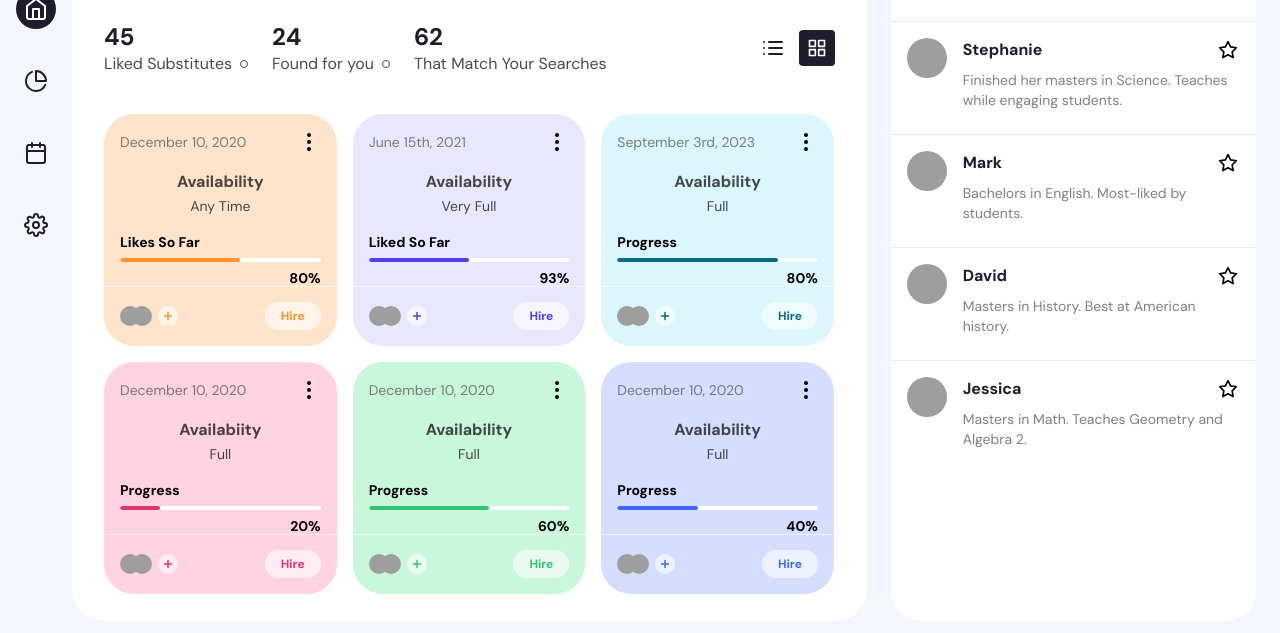
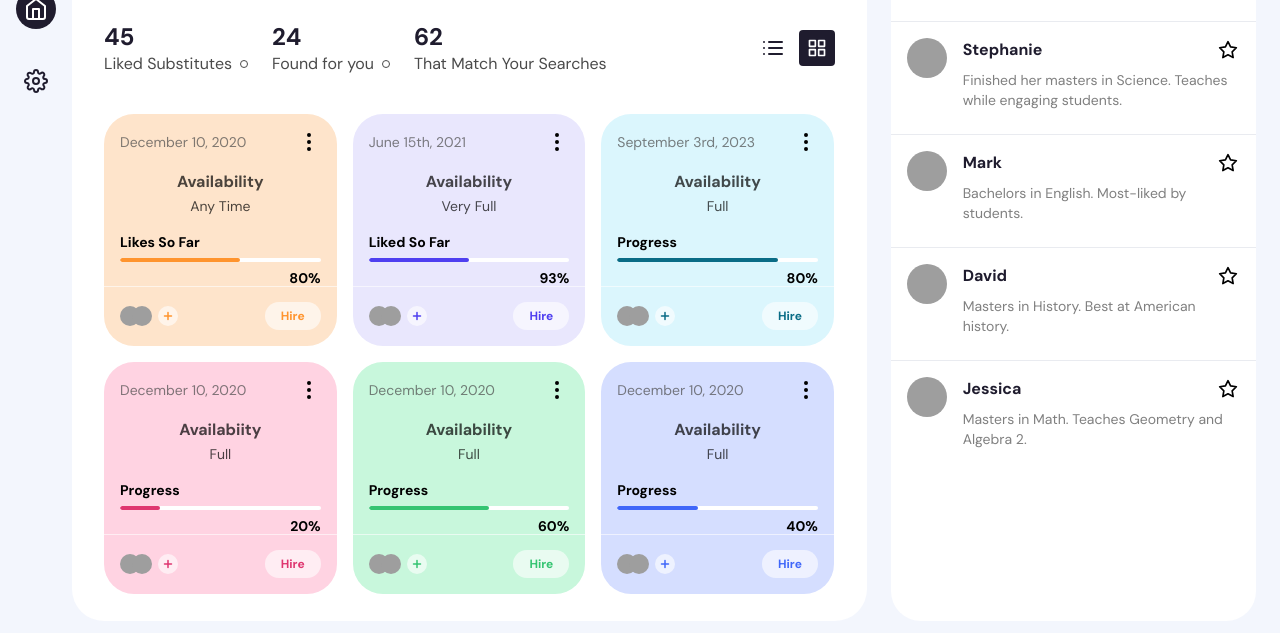
Before and after one commit to coolcoderpro123/Intelist, a website with bundled scripts: page index.html in a window 1280 px wide. Shown: the part 155-788 px from the top of the page. Built offline with nearby package versions, Linux system fonts and the light colour scheme; grey boxes are pictures that could not be loaded.

Commit message:
Update index.html

```diff
--- a/index.html
+++ b/index.html
@@ -102,19 +102,7 @@
             <path d="M3 9l9-7 9 7v11a2 2 0 0 1-2 2H5a2 2 0 0 1-2-2z" />
             <polyline points="9 22 9 12 15 12 15 22" /></svg>
         </a>
-        <a href="" class="app-sidebar-link">
-          <svg class="link-icon" xmlns="http://www.w3.org/2000/svg" width="24" height="24" fill="none" stroke="currentColor" stroke-linecap="round" stroke-linejoin="round" stroke-width="2" class="feather feather-pie-chart" viewBox="0 0 24 24">
-            <defs />
-            <path d="M21.21 15.89A10 10 0 118 2.83M22 12A10 10 0 0012 2v10z" />
-          </svg>
-        </a>
-        <a href="" class="app-sidebar-link">
-          <svg xmlns="http://www.w3.org/2000/svg" width="24" height="24" viewBox="0 0 24 24" fill="none" stroke="currentColor" stroke-width="2" stroke-linecap="round" stroke-linejoin="round" class="feather feather-calendar">
-            <rect x="3" y="4" width="18" height="18" rx="2" ry="2" />
-            <line x1="16" y1="2" x2="16" y2="6" />
-            <line x1="8" y1="2" x2="8" y2="6" />
-            <line x1="3" y1="10" x2="21" y2="10" /></svg>
-        </a>
+
         <a href="" class="app-sidebar-link">
           <svg class="link-icon" xmlns="http://www.w3.org/2000/svg" width="24" height="24" fill="none" stroke="currentColor" stroke-linecap="round" stroke-linejoin="round" stroke-width="2" class="feather feather-settings" viewBox="0 0 24 24">
             <defs />
```
